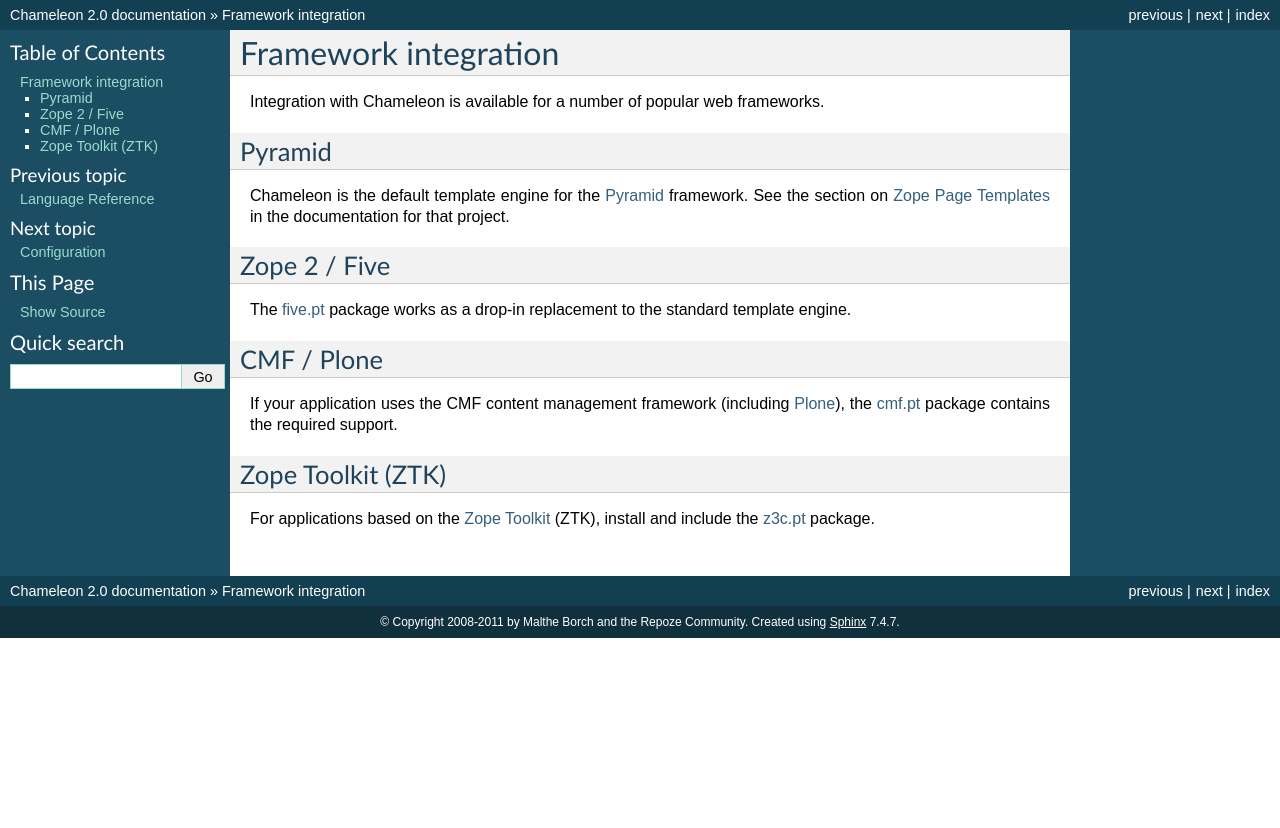
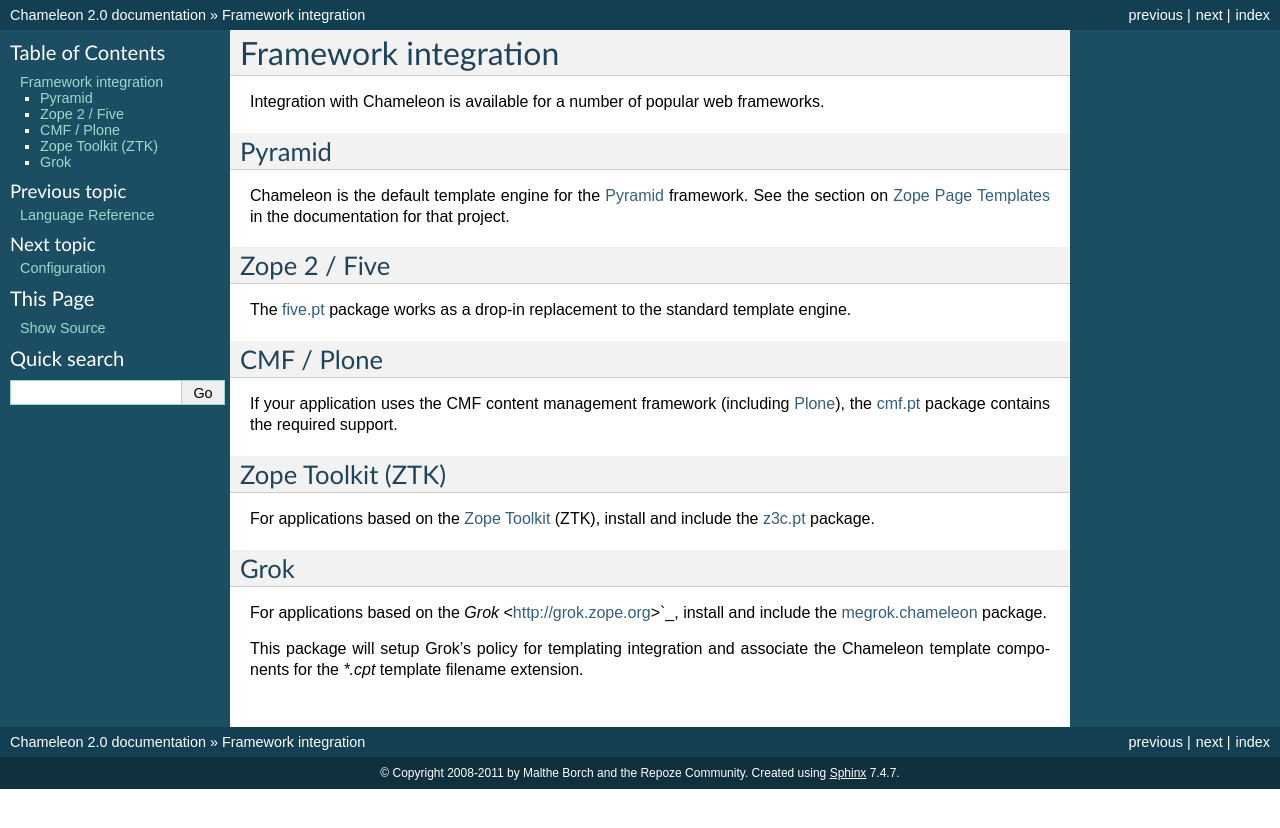
Before and after one commit to malthe/chameleon, a Sphinx documentation site: the page built from docs/integration.rst, in a window 1280 px wide. Shown: the top 828 px of the page. Built offline with Sphinx 7.4.7, drawn with Linux system fonts in a browser that asks for light colours.

Commit message:
add a note about Chameleon-Grok integration

```diff
--- a/docs/integration.rst
+++ b/docs/integration.rst
@@ -35,3 +35,13 @@
 For applications based on the `Zope Toolkit
 <http://docs.zope.org/zopetoolkit/>`_ (ZTK), install and include the
 `z3c.pt <http://pypi.python.org/pypi/z3c.pt>`_ package.
+
+Grok
+----
+
+For applications based on the `Grok` <http://grok.zope.org>`_, install and
+include the `megrok.chameleon <http://pypi.python.org/pypi/megroik.chameleon>`_
+package.
+
+This package will setup Grok's policy for templating integration and associate
+the Chameleon template components for the `*.cpt` template filename extension.
```
